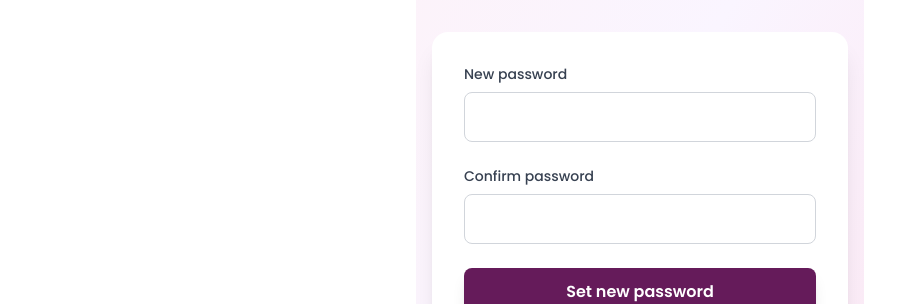
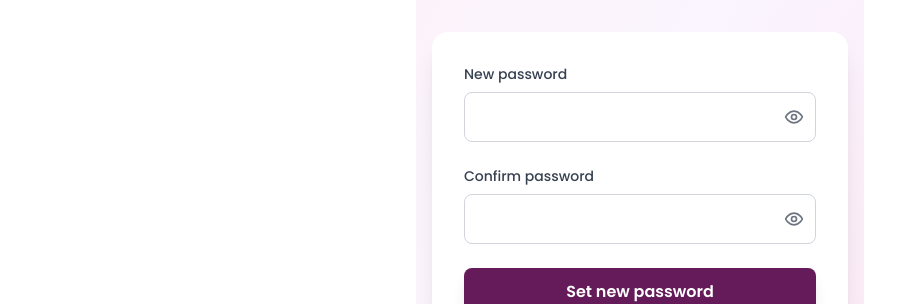
Before and after one commit to Jaycreated/dating, a React (Vite) app in the folder frontend/: page /reset-password in a window 1280 px wide. Shown: the part 322-626 px from the top of the page, without its empty margins (0-903 px from the left). Built offline with nearby package versions, Linux system fonts and the light colour scheme.

Commit message:
email service

```diff
--- a/frontend/src/pages/ResetPassword.tsx
+++ b/frontend/src/pages/ResetPassword.tsx
@@ -1,6 +1,6 @@
 import { useState } from 'react';
 import { useNavigate, useLocation } from 'react-router-dom';
-import { Input } from '../components/forms/Input';
+import { PasswordInput } from '../components/forms/PasswordInput';
 import { Button } from '../components/forms/Button';
 import { Alert } from '../components/forms/Alert';
 
@@ -62,8 +62,22 @@ const ResetPassword = () => {
           {success && <Alert type="success" message={success} />}
 
           <form onSubmit={handleSubmit} className="space-y-6">
-            <Input id="password" name="password" type="password" label="New password" required value={password} onChange={(e) => setPassword(e.target.value)} />
-            <Input id="confirm" name="confirm" type="password" label="Confirm password" required value={confirm} onChange={(e) => setConfirm(e.target.value)} />
+            <PasswordInput
+              id="password"
+              name="password"
+              label="New password"
+              required
+              value={password}
+              onChange={(e) => setPassword(e.target.value)}
+            />
+            <PasswordInput
+              id="confirm"
+              name="confirm"
+              label="Confirm password"
+              required
+              value={confirm}
+              onChange={(e) => setConfirm(e.target.value)}
+            />
 
             <Button type="submit" loading={loading} fullWidth>Set new password</Button>
           </form>
```
